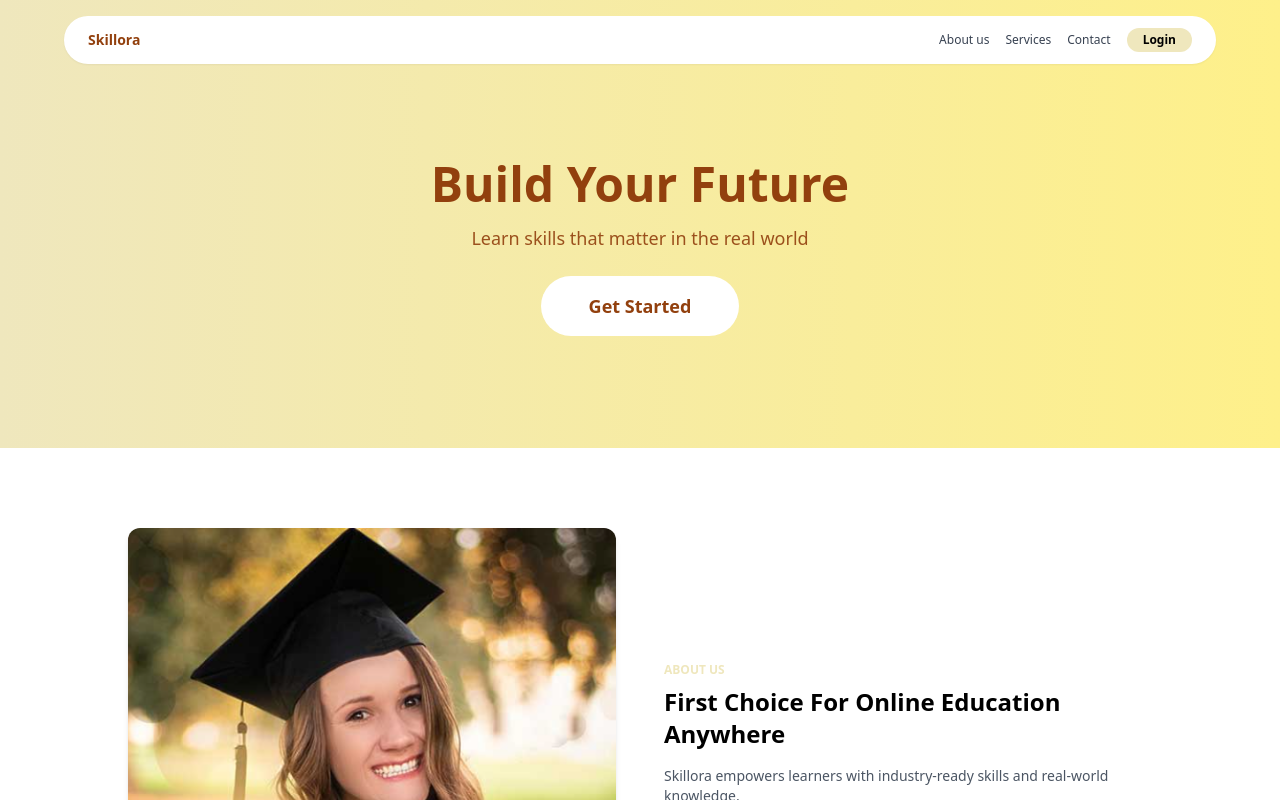
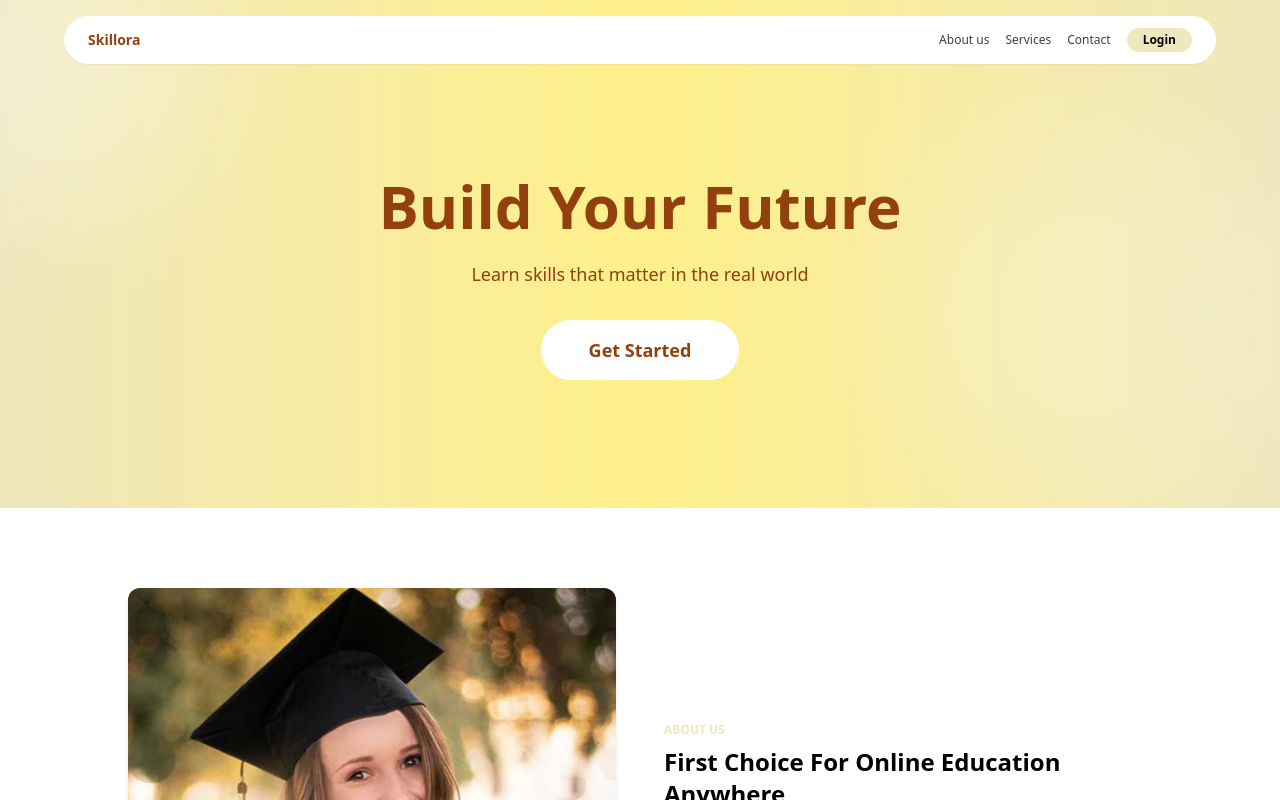
Before and after one commit to aswathi-48/skillora, a React (Vite) app: page / in a window 1280 px wide. Shown: the top 800 px of the page. Built offline with nearby package versions, Linux system fonts and the light colour scheme.

Commit message:
hero section

```diff
--- a/src/components/Hero.jsx
+++ b/src/components/Hero.jsx
@@ -1,17 +1,40 @@
+import { motion } from "framer-motion";
+import { fadeUp } from "../utils/animations";
+
 export default function Hero() {
   return (
-    <section className="relative text-center pt-40 pb-28 bg-gradient-to-r from-primary to-yellow-200 text-dark">
-      <h1 className="text-5xl font-bold mb-4">
+    <section className="relative overflow-hidden text-center pt-44 pb-32 bg-gradient-to-r from-primary via-yellow-200 to-primary text-dark">
+
+      {/* background blur */}
+      <div className="absolute -top-20 -left-20 w-72 h-72 bg-white/30 rounded-full blur-3xl" />
+      <div className="absolute bottom-0 right-0 w-96 h-96 bg-white/20 rounded-full blur-3xl" />
+
+      <motion.h1
+        className="text-5xl md:text-6xl font-bold mb-6 relative z-10"
+        variants={fadeUp}
+        initial="hidden"
+        animate="visible"
+      >
         Build Your Future
-      </h1>
+      </motion.h1>
 
-      <p className="mb-6 text-lg opacity-90">
+      <motion.p
+        className="mb-8 text-lg opacity-90 relative z-10"
+        variants={fadeUp}
+        initial="hidden"
+        animate="visible"
+        transition={{ delay: 0.1 }}
+      >
         Learn skills that matter in the real world
-      </p>
+      </motion.p>
 
-      <button className="bg-white text-dark px-12 py-4 rounded-full font-semibold text-lg hover:bg-secondary transition">
+      <motion.button
+        whileHover={{ scale: 1.08 }}
+        whileTap={{ scale: 0.95 }}
+        className="bg-white text-dark px-12 py-4 rounded-full font-semibold text-lg hover:bg-secondary transition relative z-10"
+      >
         Get Started
-      </button>
+      </motion.button>
     </section>
-  )
+  );
 }
```
